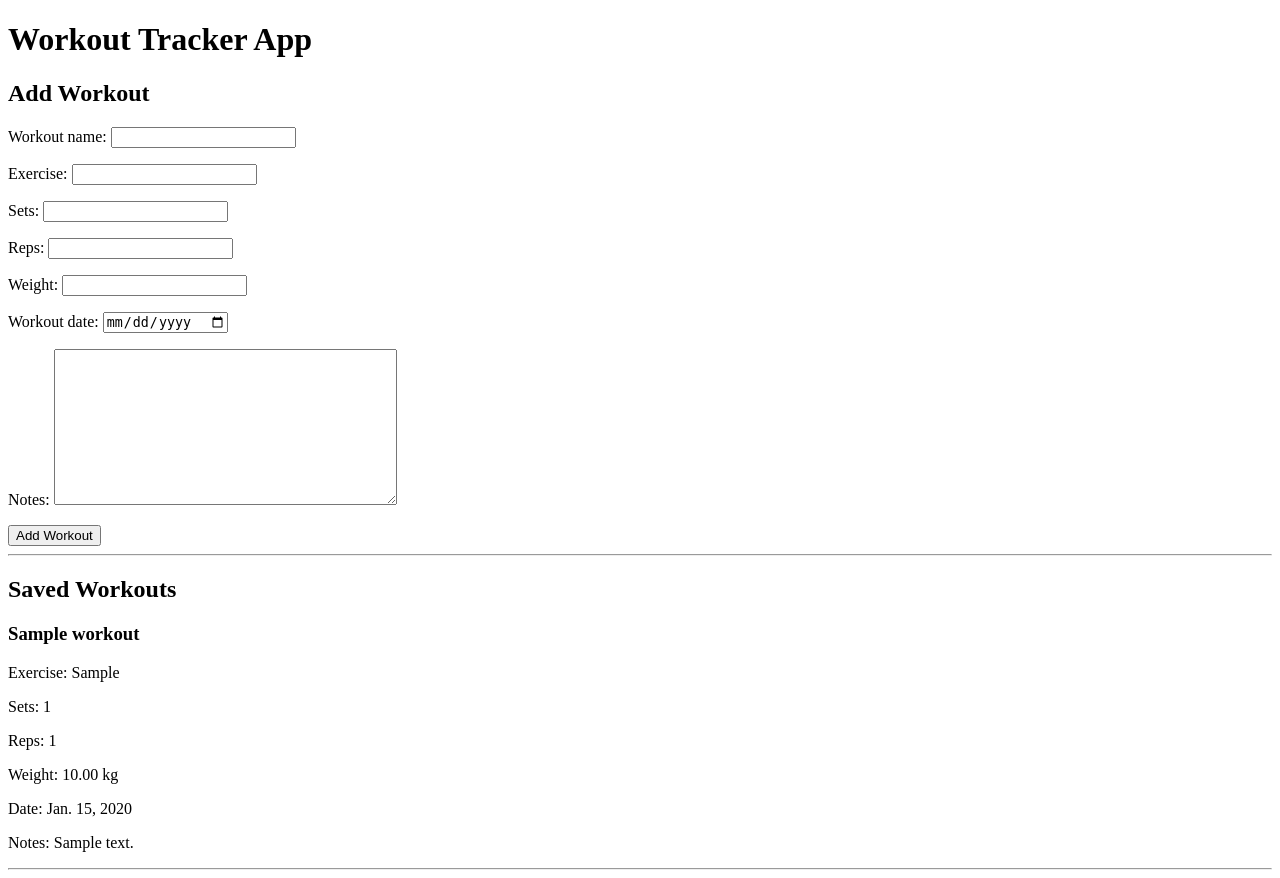
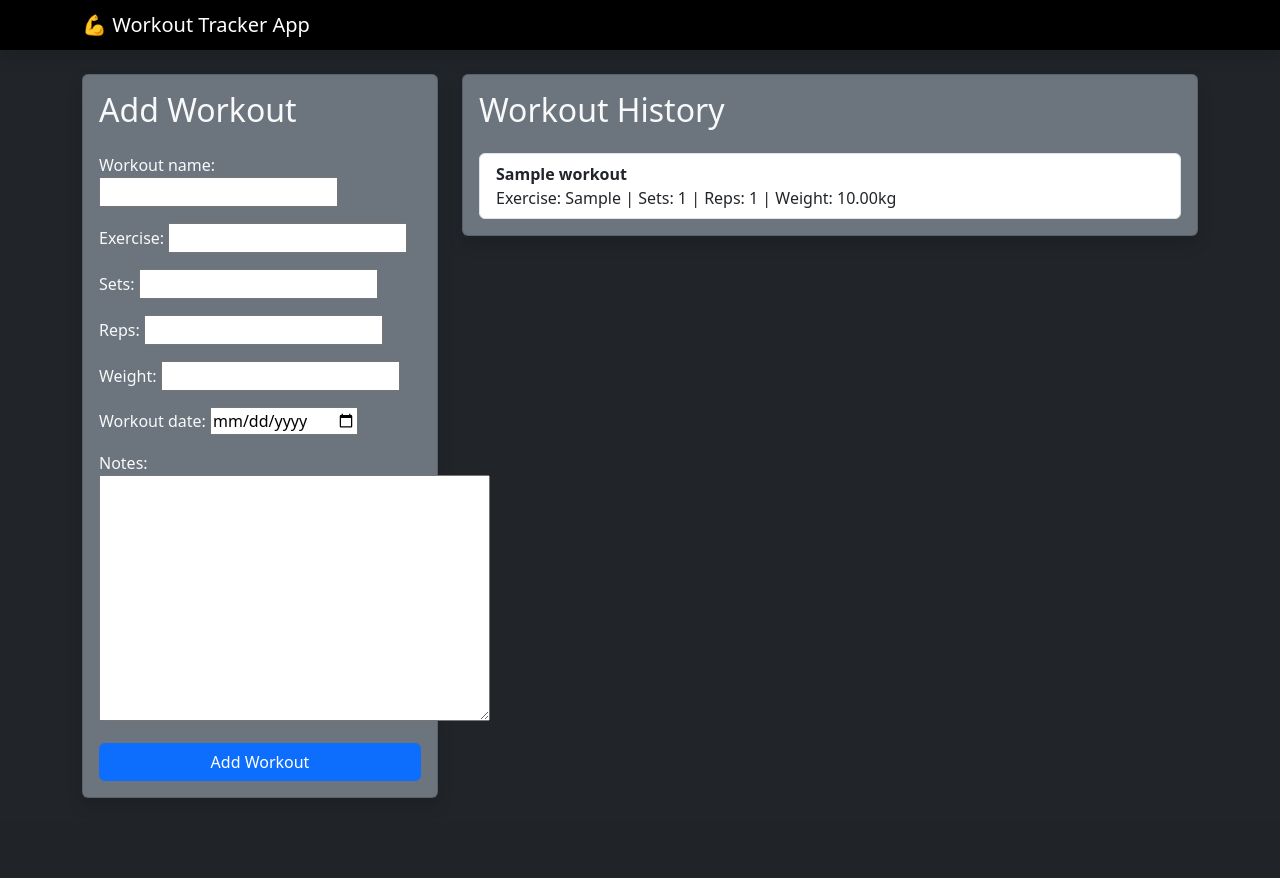
Before and after one commit to DarthCookie45/Workout-tracker-app, a Django app: page / in a window 1280 px wide. After the commit the page ends 798 px from the top, so only its background shows below. Run offline with Django 5.2, Linux system fonts and the light colour scheme; tables that the repository leaves empty hold one stand-in row (values such as "Sample post").

Commit message:
Add Bootstrap layout and improve homepage design

```diff
--- /dev/null
+++ b/tracker/templates/tracker/base.html
@@ -0,0 +1,22 @@
+<!doctype html>
+<html lang="en">
+  <head>
+    <meta charset="UTF-8" />
+    <meta name="viewport" content="width=device-width, initial-scale=1.0" />
+    <title>Workout Tracker App</title>
+
+    <link
+      href="https://cdn.jsdelivr.net/npm/bootstrap@5.3.7/dist/css/bootstrap.min.css"
+      rel="stylesheet"
+    />
+  </head>
+  <body class="bg-dark text-light">
+    <nav class="navbar navbar-dark bg-black shadow">
+      <div class="container">
+        <span class="navbar-brand mb-0 h1"> 💪 Workout Tracker App </span>
+      </div>
+    </nav>
+
+    <div class="container mt-4">{% block content %} {% endblock %}</div>
+  </body>
+</html>
--- a/tracker/templates/tracker/home.html
+++ b/tracker/templates/tracker/home.html
@@ -1,49 +1,47 @@
-<!doctype html>
-<html lang="en">
-  <head>
-    <meta charset="UTF-8" />
-    <meta name="viewport" content="width=device-width, initial-scale=1.0" />
-    <title>Workout Tracker App</title>
-  </head>
-  <body>
-    <h1>Workout Tracker App</h1>
+{% extends 'tracker/base.html' %} {% block content %}
 
-    <h2>Add Workout</h2>
+<div class="row">
+  <div class="col-lg-4 mb-4">
+    <div class="card bg-secondary text-light shadow">
+      <div class="card-body">
+        <h2 class="mb-4">Add Workout</h2>
 
-    <form method="POST">
-      {% csrf_token %} {{ form.as_p }}
+        <form method="POST">
+          {% csrf_token %} {{ form.as_p }}
 
-      <button type="submit">Add Workout</button>
-    </form>
+          <button type="submit" class="btn btn-primary w-100">
+            Add Workout
+          </button>
+        </form>
+      </div>
+    </div>
+  </div>
 
-    <hr />
+  <div class="col-lg-8">
+    <div class="card bg-secondary text-light shadow">
+      <div class="card-body">
+        <h2 class="mb-4">Workout History</h2>
 
-    <h2>Saved Workouts</h2>
+        {% if workouts %}
+        <ul class="list-group">
+          {% for workout in workouts %}
+          <li class="list-group-item">
+            <strong>{{ workout.workout_name }}</strong><br />
 
-    {% if workouts %} {% for workout in workouts %}
+            Exercise: {{ workout.exercise }} | Sets: {{ workout.sets }} | Reps:
+            {{ workout.reps }} | Weight: {{ workout.weight }}kg
+          </li>
+          {% endfor %}
+        </ul>
 
-    <div>
-      <h3>{{ workout.workout_name }}</h3>
+        {% else %}
 
-      <p>Exercise: {{ workout.exercise }}</p>
+        <p>No workouts added yet.</p>
 
-      <p>Sets: {{ workout.sets }}</p>
+        {% endif %}
+      </div>
+    </div>
+  </div>
+</div>
 
-      <p>Reps: {{ workout.reps }}</p>
-
-      <p>Weight: {{ workout.weight }} kg</p>
-
-      <p>Date: {{ workout.workout_date }}</p>
-
-      <p>Notes: {{ workout.notes }}</p>
-
-      <hr />
-    </div>
-
-    {% endfor %} {% else %}
-
-    <p>No workouts added yet.</p>
-
-    {% endif %}
-  </body>
-</html>
+{% endblock %}
```
